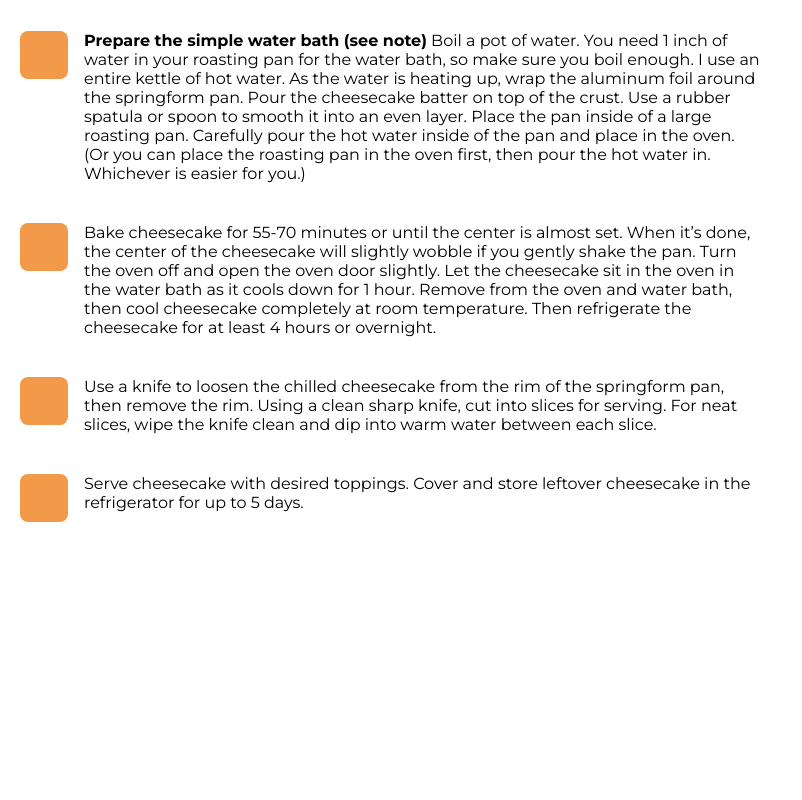
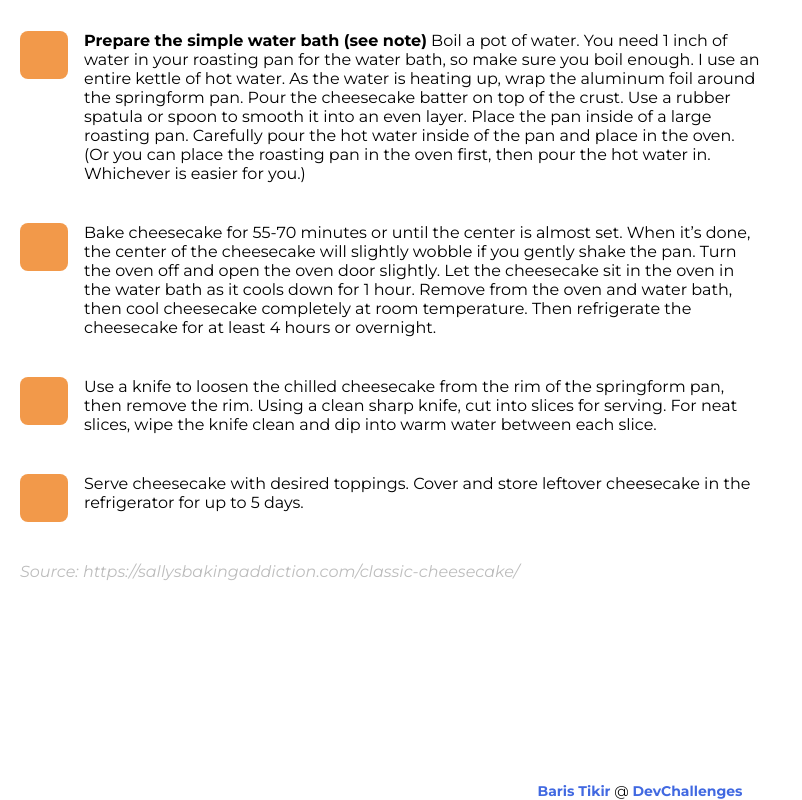
Before and after one commit to baristikir/recipe-landing-page-vuejs, a Vue app: page / in a window 1280 px wide. Shown: the part 1947-2747 px from the top of the page, without its empty margins (0-802 px from the left). Before the commit the page ends 2469 px from the top, so only its background shows below. Built offline with nearby package versions, Linux system fonts and the light colour scheme; a web font is replaced by a local one.

Commit message:
Added Footer + Width Fix for Instructions Section :sparkles:

```diff
--- a/src/App.vue
+++ b/src/App.vue
@@ -16,6 +16,8 @@
   <div>
     <Instructions
      :recipeInstructions="recipe.instructions"></Instructions>
+
+     <span class="recipe-link">Source: https://sallysbakingaddiction.com/classic-cheesecake/</span>
   </div>
   <Footer/>
 </div>
@@ -120,4 +122,15 @@ export default {
     flex-direction: row;
   }
 }
+
+.recipe-link{
+  color: $gray-second;
+  font-weight: $regular;
+  font-style: $italic;
+  font-size: $recipe-link-mob;
+
+  @include breakpoint(s){
+    font-size: $recipe-link-desk;
+  }
+}
 </style>
--- a/src/components/layouts/Footer.vue
+++ b/src/components/layouts/Footer.vue
@@ -1,6 +1,6 @@
 <template>
     <footer>
-
+      <span><a href="https://www.brstkr.com">Baris Tikir</a> @ <a href="https://devchallenges.io">DevChallenges</a></span>
     </footer>
 </template>
 
@@ -11,7 +11,33 @@ export default {
 </script>
 
 <style lang="scss">
+@import "../../scss/variables";
+@import "../../scss/mixins";
 footer{
+    position: relative;
+    margin-top: 5.5rem;
+    text-align: center;
+    @include breakpoint('s'){
+        margin-top: 12.5rem;
+    }
+    > span{
+        font-family: $montserrat;
+        font-size: $footer;
 
+    }
+    > a, a:visited, a:link{
+        text-decoration: none;
+        font-weight: $bold;
+        transition: background-position 275ms ease;
+        background: linear-gradient(to right, midnightblue, midnightblue 50%, royalblue 50%);
+        background-clip: text;
+        background-size: 200% 100%;
+        background-position: 100%;
+        -webkit-background-clip: text;
+        -webkit-text-fill-color: transparent;
+        &:hover{
+            background-position: 0 100%;
+        }
+    }
 }
 </style>
--- a/src/components/layouts/Instructions.vue
+++ b/src/components/layouts/Instructions.vue
@@ -57,6 +57,8 @@ export default {
 // * Helper Classes * //
 // ****************** //
 .instructions-partial-width{
-    width: 60%;
+   @include breakpoint(s){
+        width: 60%;
+    }
 }
 </style>
--- a/src/scss/_variables.scss
+++ b/src/scss/_variables.scss
@@ -39,6 +39,11 @@ $info-mobile:        10px;
 
 $info-subtitle-desk: 10px;
 $info-subtitle-mob:  10px;
+
+$recipe-link-desk:   16px;
+$recipe-link-mob:    12px;
+
+$footer:             14px;
 // ******************
 // * Font Typefaces *
 // ******************
```
